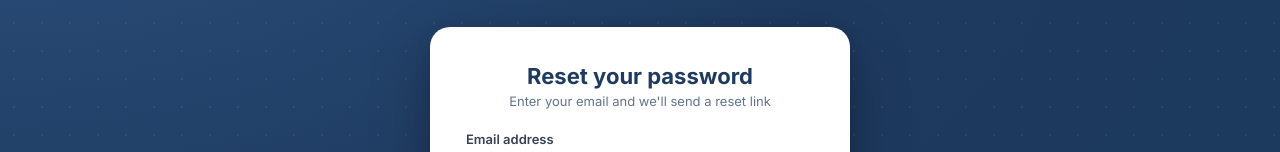
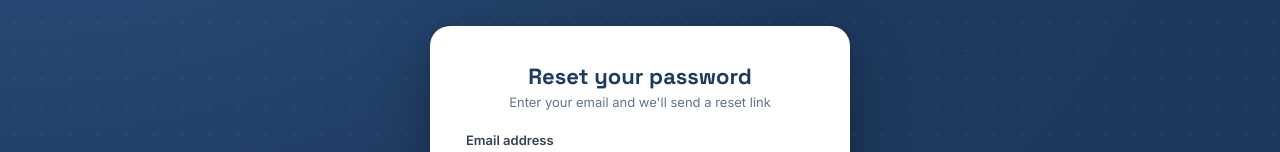
Before and after one commit to bhickle/propbooks, a React (Vite) app: page / in a window 1280 px wide. Both pictures are taken after a click on the button "Forgot password?". Shown: the part 243-395 px from the top of the page. Built offline with nearby package versions, Linux system fonts and the light colour scheme; no server answers.

Commit message:
Auth screen: use Space Grotesk for headings to match main app font

```diff
--- a/auth.jsx
+++ b/auth.jsx
@@ -36,10 +36,11 @@ export function useAuth() {
 }
 
 // ─── Brand ───────────────────────────────────────────────────────────────────
-const NAVY   = "#1e3a5f";
-const NAVY2  = "#2d5280";
-const ORANGE = "#e95e00";
-const FONT   = "'Inter', -apple-system, BlinkMacSystemFont, 'Segoe UI', sans-serif";
+const NAVY        = "#1e3a5f";
+const NAVY2       = "#2d5280";
+const ORANGE      = "#e95e00";
+const FONT        = "'Inter', -apple-system, BlinkMacSystemFont, 'Segoe UI', sans-serif";
+const FONT_DISPLAY = "'Space Grotesk', 'Inter', sans-serif";
 
 // ─── Alert ───────────────────────────────────────────────────────────────────
 function Alert({ type, message }) {
@@ -141,7 +142,7 @@ function LoginForm({ onSwitch, onSuccess }) {
 
   return (
     <>
-      <h2 style={{ fontSize: 22, fontWeight: 700, color: NAVY, margin: "0 0 4px", textAlign: "center", fontFamily: FONT }}>
+      <h2 style={{ fontSize: 22, fontWeight: 700, color: NAVY, margin: "0 0 4px", textAlign: "center", fontFamily: FONT_DISPLAY }}>
         Sign in
       </h2>
       <p style={{ fontSize: 13, color: "#64748b", textAlign: "center", marginBottom: 20, fontFamily: FONT }}>
@@ -195,7 +196,7 @@ function SignupForm({ onSwitch }) {
 
   return (
     <>
-      <h2 style={{ fontSize: 22, fontWeight: 700, color: NAVY, margin: "0 0 4px", textAlign: "center", fontFamily: FONT }}>
+      <h2 style={{ fontSize: 22, fontWeight: 700, color: NAVY, margin: "0 0 4px", textAlign: "center", fontFamily: FONT_DISPLAY }}>
         Create your account
       </h2>
       <p style={{ fontSize: 13, color: "#64748b", textAlign: "center", marginBottom: 22, fontFamily: FONT }}>
@@ -241,7 +242,7 @@ function ResetForm({ onSwitch }) {
 
   return (
     <>
-      <h2 style={{ fontSize: 22, fontWeight: 700, color: NAVY, margin: "0 0 4px", textAlign: "center", fontFamily: FONT }}>
+      <h2 style={{ fontSize: 22, fontWeight: 700, color: NAVY, margin: "0 0 4px", textAlign: "center", fontFamily: FONT_DISPLAY }}>
         Reset your password
       </h2>
       <p style={{ fontSize: 13, color: "#64748b", textAlign: "center", marginBottom: 22, fontFamily: FONT }}>
```
